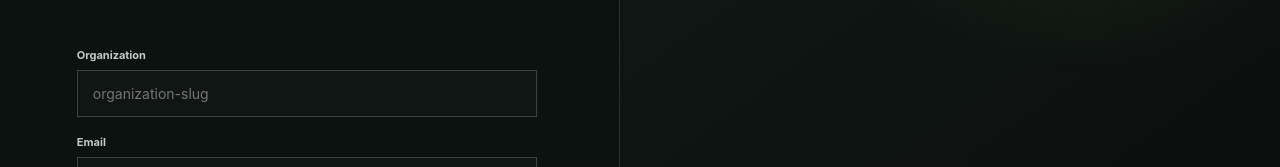
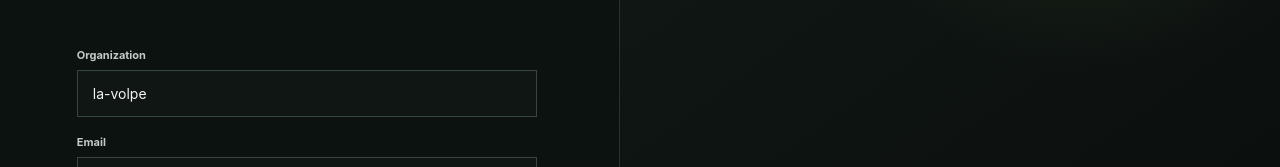
Before and after one commit to lavolpeofficial/vito-platform, a Next.js app in the folder apps/control-center/: page /login in a window 1280 px wide. Shown: the part 420-587 px from the top of the page. Built offline with nearby package versions, Linux system fonts and the light colour scheme; no server answers.

Commit message:
fix(control-center): default login tenant to LA VOLPE

```diff
--- a/apps/control-center/components/login-form.tsx
+++ b/apps/control-center/components/login-form.tsx
@@ -43,7 +43,7 @@ export function LoginForm() {
   return (
     <form className="login-form" onSubmit={handleSubmit}>
       <label htmlFor="organizationSlug">Organization</label>
-      <input autoCapitalize="none" autoComplete="organization" id="organizationSlug" maxLength={60} name="organizationSlug" placeholder="organization-slug" required spellCheck={false} />
+      <input autoCapitalize="none" autoComplete="organization" id="organizationSlug" maxLength={60} name="organizationSlug" placeholder="organization-slug" defaultValue="la-volpe" required spellCheck={false} />
 
       <label htmlFor="email">Email</label>
       <input autoCapitalize="none" autoComplete="username" id="email" maxLength={320} name="email" placeholder="name@organization.com" required spellCheck={false} type="email" />
```
